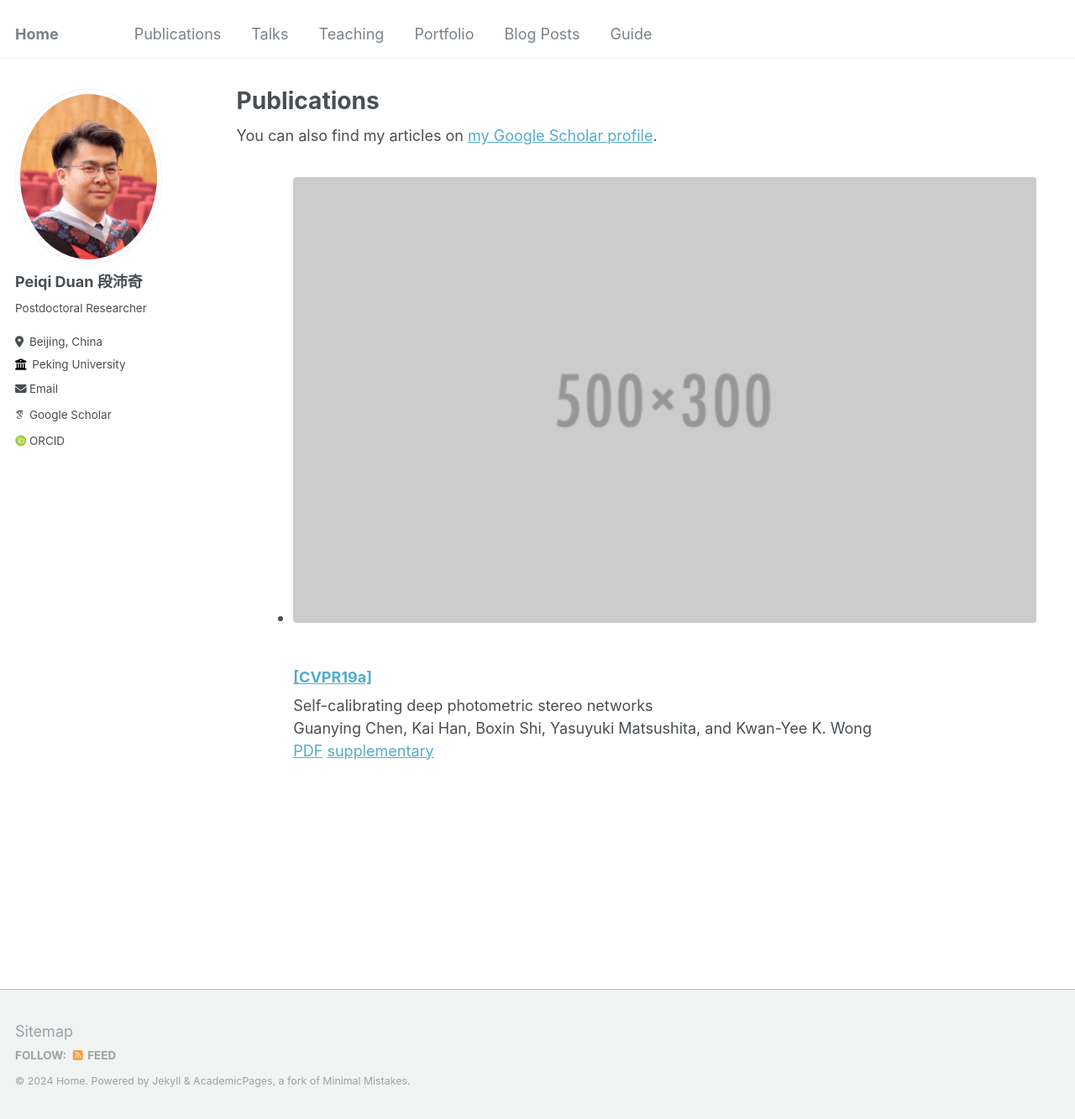
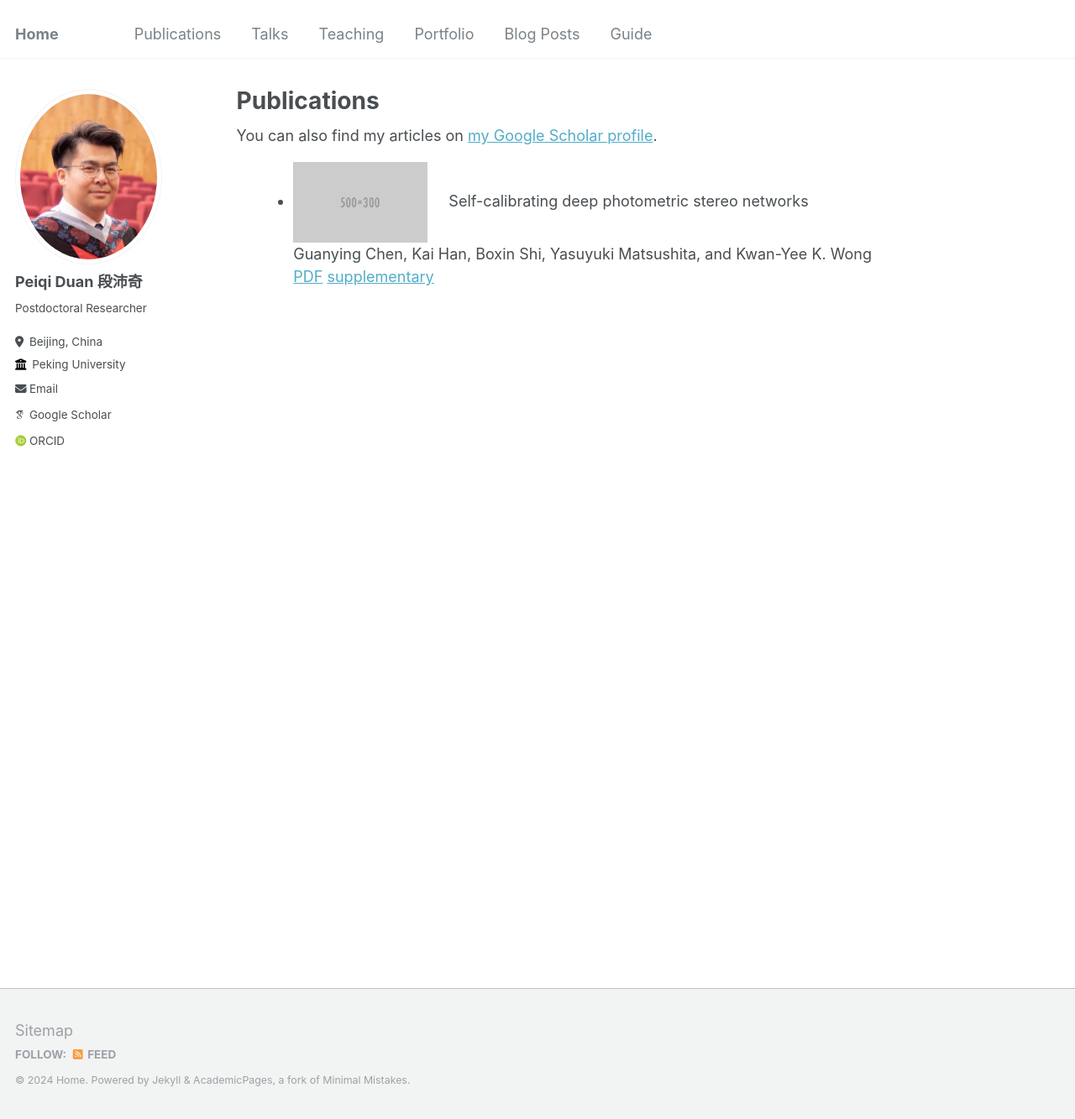
Before and after one commit to peiqi-duan/peiqi-duan.github.io, a Jekyll site: the page built from _pages/publications.md, in a window 1280 px wide and 1333 px high. Shown: the whole window at 84% size. Built offline with Jekyll 4.4.1, drawn with Linux system fonts in a browser that asks for light colours; some web fonts are replaced.

Commit message:
Update publications.md

```diff
--- a/_pages/publications.md
+++ b/_pages/publications.md
@@ -12,13 +12,12 @@ author_profile: true
       <div class="inside">
         <div class="wrapper">
            	  <ul class="team-list">
-				<li>
-                <figure><img src="../images/500x300.png" width="160"></figure>
-                <h3><a>[CVPR19a]</a></h3>
+		<li>
+                <img src='../images/500x300.png' width="160" style="margin-right: 20px;">
                 Self-calibrating deep photometric stereo networks <br>
                 Guanying Chen, Kai Han, Boxin Shi, Yasuyuki Matsushita, and Kwan-Yee K. Wong <br>
                 <a href="files/CVPR19a.pdf" target="_blank">PDF</a>
-			    <a href="files/CVPR19aSUPP.pdf" target="_blank">supplementary</a>
+		<a href="files/CVPR19aSUPP.pdf" target="_blank">supplementary</a>
                 </li>
               </ul>
         </div>
```
